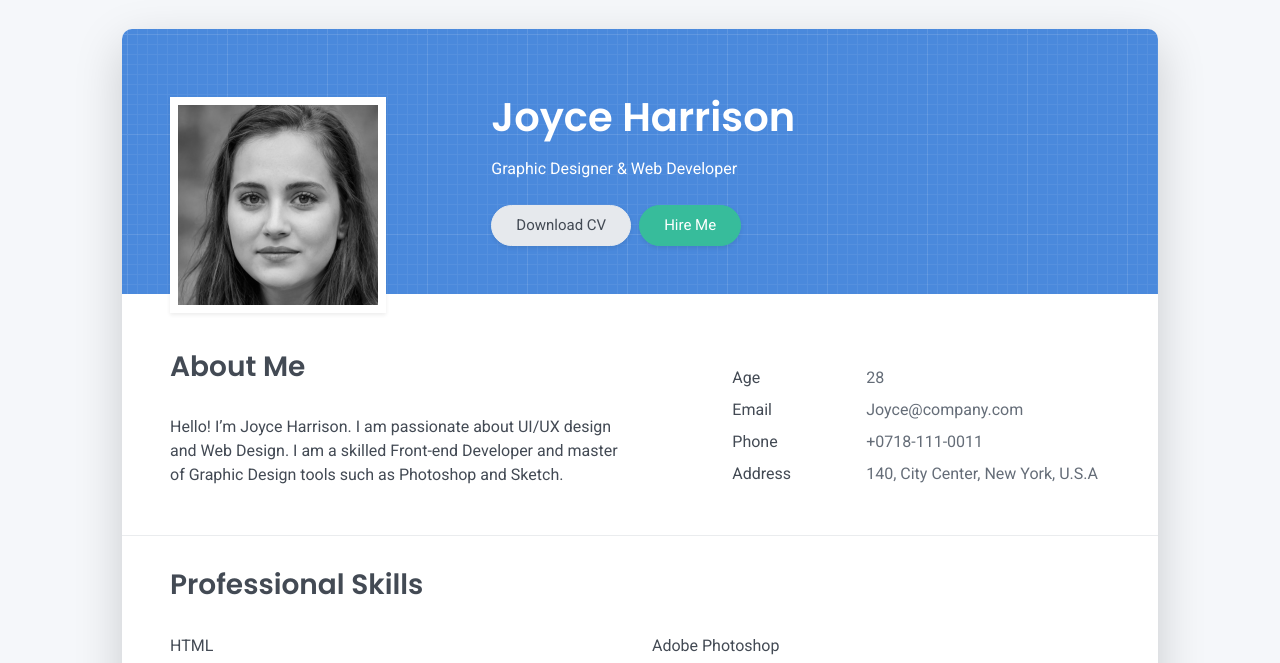
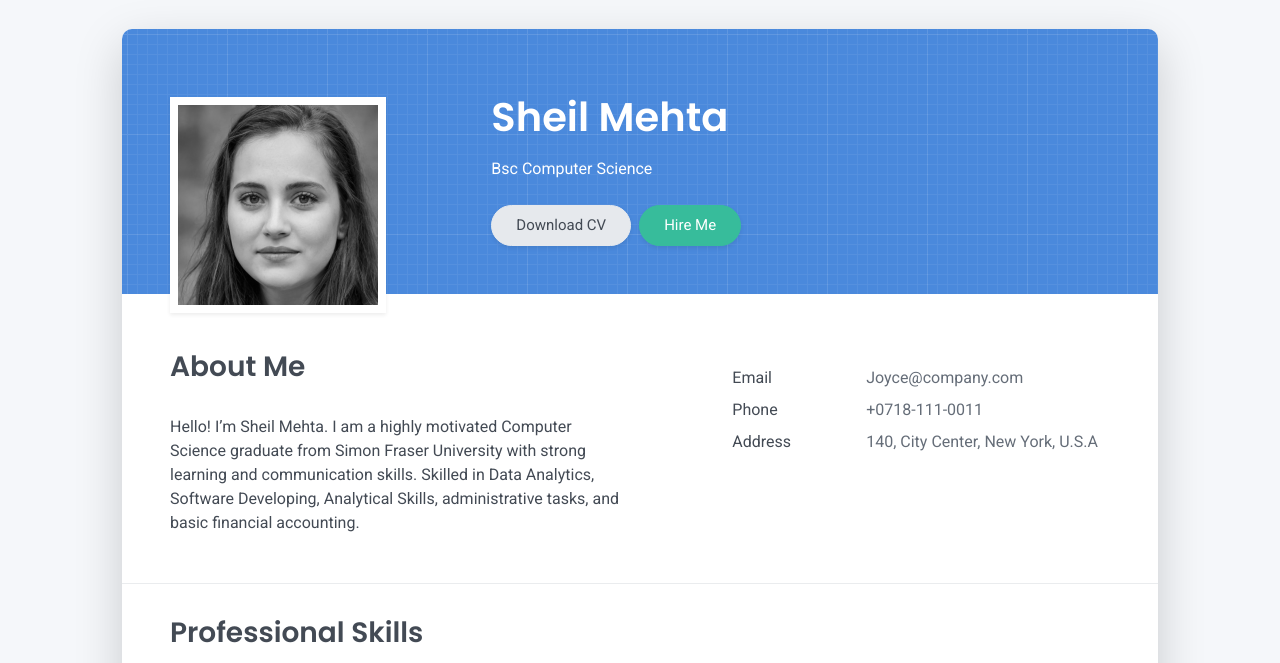
Before and after one commit to sheilm98/sheilm98.github.io, a plain HTML site: page index.html in a window 1280 px wide. Shown: the part 75-738 px from the top of the page. Drawn offline with Linux system fonts and the light colour scheme.

Commit message:
Update index.html

```diff
--- a/index.html
+++ b/index.html
@@ -4,7 +4,7 @@
     <meta charset="UTF-8">
     <meta http-equiv="X-UA-Compatible" content="IE=edge">
     <meta name="viewport" content="width=device-width, initial-scale=1">
-    <title>Right Resume</title>
+    <title>Sheil Mehta</title>
     <link rel="preconnect" href="https://fonts.gstatic.com" crossorigin="crossorigin"/>
     <link rel="preload" as="style" href="https://fonts.googleapis.com/css2?family=Poppins:wght@600&amp;family=Roboto:wght@300;400;500;700&amp;display=swap"/>
     <link rel="stylesheet" href="https://fonts.googleapis.com/css2?family=Poppins:wght@600&amp;family=Roboto:wght@300;400;500;700&amp;display=swap" media="print" onload="this.media='all'"/>
@@ -55,8 +55,8 @@
         <div class="avatar hover-effect bg-white shadow-sm p-1"><img src="images/avatar.jpg" width="200" height="200"/></div>
       </div>
       <div class="col-lg-8 col-md-7 text-center text-md-start">
-        <h2 class="h1 mt-2" data-aos="fade-left" data-aos-delay="0">Joyce Harrison</h2>
-        <p data-aos="fade-left" data-aos-delay="100">Graphic Designer & Web Developer</p>
+        <h2 class="h1 mt-2" data-aos="fade-left" data-aos-delay="0">Sheil Mehta</h2>
+        <p data-aos="fade-left" data-aos-delay="100">Bsc Computer Science</p>
         <div class="d-print-none" data-aos="fade-left" data-aos-delay="200"><a class="btn btn-light text-dark shadow-sm mt-1 me-1" href="right-resume.pdf" target="_blank">Download CV</a><a class="btn btn-success shadow-sm mt-1" href="#contact">Hire Me</a></div>
       </div>
     </div>
@@ -65,16 +65,16 @@
     <div class="row">
       <div class="col-md-6">
         <h2 class="h3 mb-3">About Me</h2>
-        <p>Hello! I’m Joyce Harrison. I am passionate about UI/UX design and Web Design. I am a skilled Front-end Developer and master of Graphic Design tools such as Photoshop and Sketch.</p>
+        <p>Hello! I’m Sheil Mehta. I am a highly motivated Computer Science graduate from Simon Fraser University with strong learning and communication skills. Skilled in Data Analytics, Software Developing, Analytical Skills, administrative tasks, and basic financial accounting. </p>
       </div>
       <div class="col-md-5 offset-md-1">
         <div class="row mt-2">
-          <div class="col-sm-4">
+          <!-- <div class="col-sm-4">
             <div class="pb-1">Age</div>
-          </div>
-          <div class="col-sm-8">
+          </div> -->
+          <!-- <div class="col-sm-8">
             <div class="pb-1 text-secondary">28</div>
-          </div>
+          </div> -->
           <div class="col-sm-4">
             <div class="pb-1">Email</div>
           </div>
```
